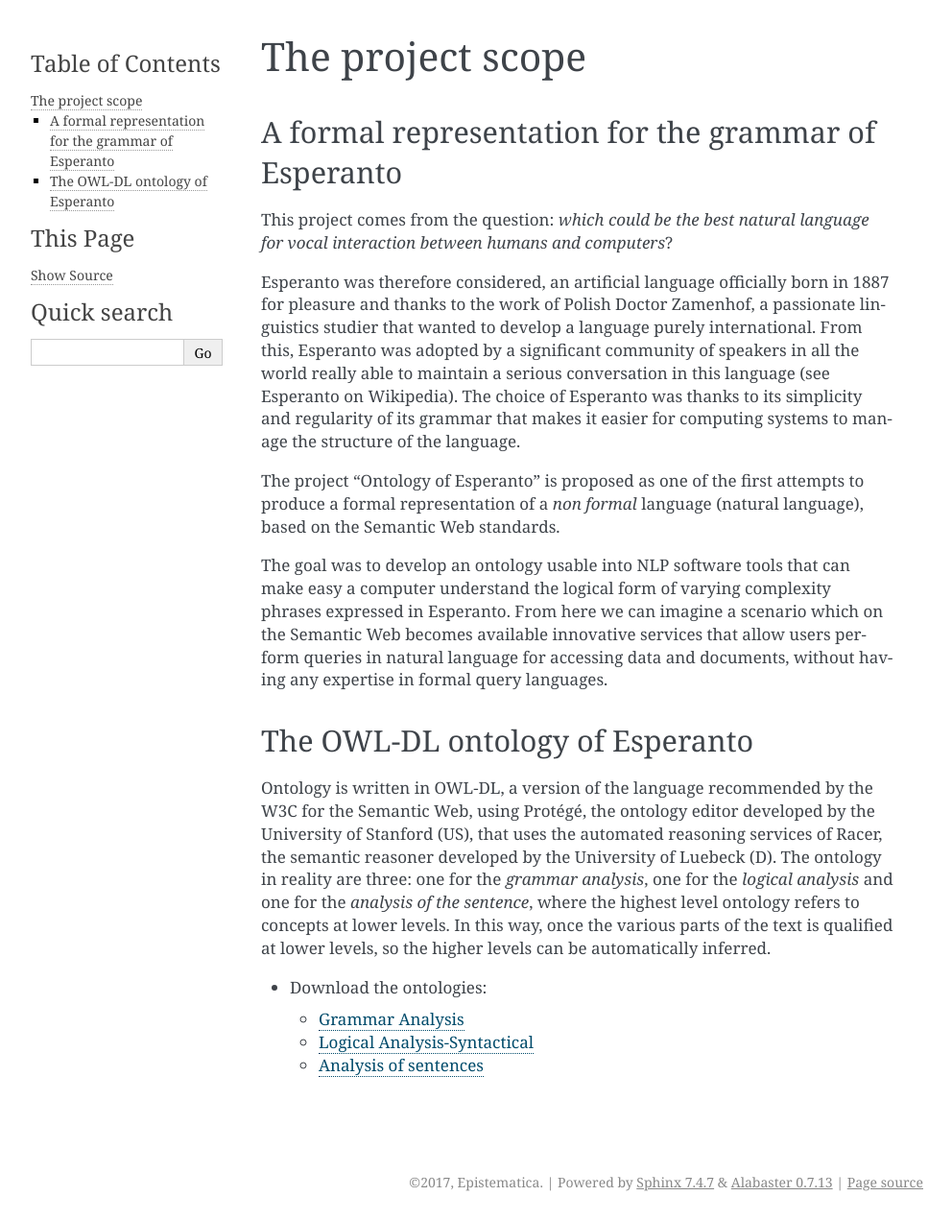
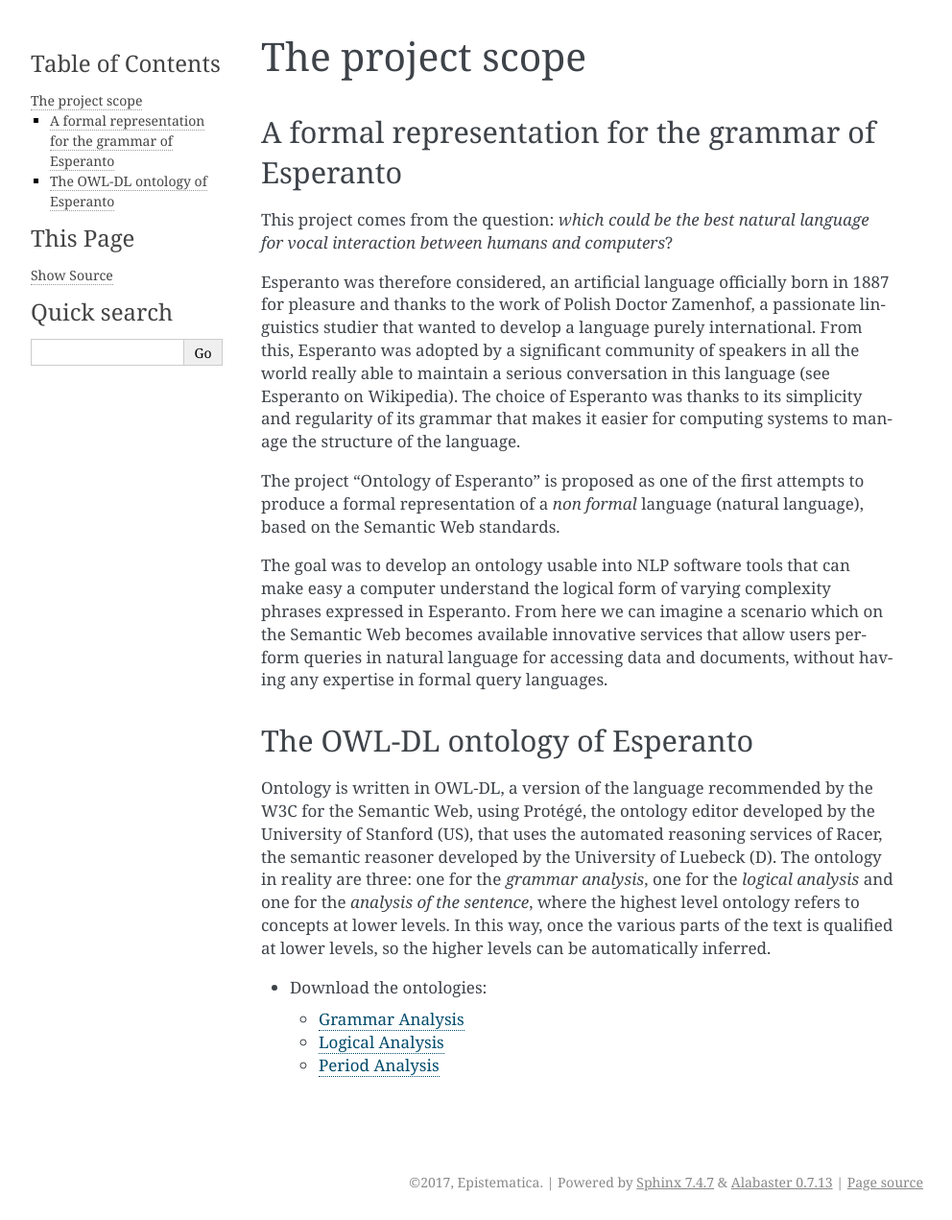
Before and after one commit to delpix/esperanto-ontology, a Sphinx documentation site: the page built from docs/source/project.rst, in a window 1280 px wide. Shown: the whole page at 96% size, without its empty margins (148-1140 px from the left). Built offline with Sphinx 7.4.7, drawn with Linux system fonts in a browser that asks for light colours.

Commit message:
improved documentation

```diff
--- a/README.rst
+++ b/README.rst
@@ -2,7 +2,7 @@
 ======
 
 In this folder there are the results of the research titled **Ontology
-of Esperanto**, performed in 2006 by Epistematica Srl.
+of Esperanto**, performed in 2005 by Epistematica Srl.
 
 |Creative Commons| The contents of the research are licensed under a
 Creative Commons Attribution-NonCommercial-NoDerivs 3.0 Unported License
--- a/docs/source/index.rst
+++ b/docs/source/index.rst
@@ -16,7 +16,7 @@
 |
 |
 
-*A work performed in 2006 by Epistematica Srl*
+*A work performed in 2005 by Epistematica Srl*
 
 --------------
 
--- a/docs/source/project.rst
+++ b/docs/source/project.rst
@@ -44,9 +44,9 @@
 
 -  Download the ontologies:
 
-   -  `Grammar Analysis <http://www.epistematica.com/ontologies/EsperantoGrammarAnalysis.owl>`__
-   -  `Logical Analysis-Syntactical <http://www.epistematica.com/ontologies/EsperantoLogicalSyntagmaticAnalysis.owl>`__
-   -  `Analysis of sentences <http://www.epistematica.com/ontologies/EsperantoPeriodAnalysis.owl>`__
+   -  `Grammar Analysis <https://github.com/Epistematica/esperanto-ontology/blob/master/src/EsperantoGrammarAnalysis.owl>`__
+   -  `Logical Analysis <https://github.com/Epistematica/esperanto-ontology/blob/master/src/EsperantoLogicalSyntagmaticAnalysis.owl>`__
+   -  `Period Analysis <https://github.com/Epistematica/esperanto-ontology/blob/master/src/EsperantoPeriodAnalysis.owl>`__
 
 
  |
```
Also changed, not shown: 13 other files.
